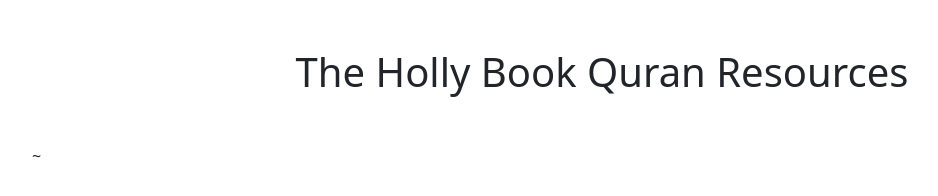
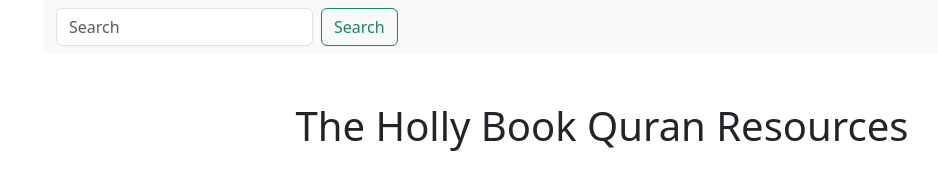
Before and after one commit to mdkawsardev/QuranResourcesApplication-using-fetch-API, a plain HTML site: page index.html in a window 1280 px wide. Shown: the whole page, without its empty margins (38-976 px from the left). Drawn offline with nearby package versions, Linux system fonts and the light colour scheme; no server answers.

Commit message:
Navbar has been added by kawsar

```diff
--- a/index.html
+++ b/index.html
@@ -11,6 +11,14 @@
 
 <body>
     <div class="container">
+        <nav class="navbar bg-body-tertiary">
+            <div class="container-fluid">
+                <form class="d-flex" role="search">
+                    <input class="form-control me-2" type="search" placeholder="Search" aria-label="Search" />
+                    <button class="btn btn-outline-success" type="submit">Search</button>
+                </form>
+            </div>
+        </nav>
         <h1 class="text-center my-5">The Holly Book Quran Resources</h1>
     </div>
     <div class="container mt-5">
@@ -19,7 +27,7 @@
                 <div id="cardContainer" class="d-flex flex-wrap justify-content-center gap-3">
 
                 </div>
-            </div>~
+            </div>
         </div>
     </div>
     <script src="https://cdn.jsdelivr.net/npm/bootstrap@5.3.8/dist/js/bootstrap.bundle.min.js"
```
